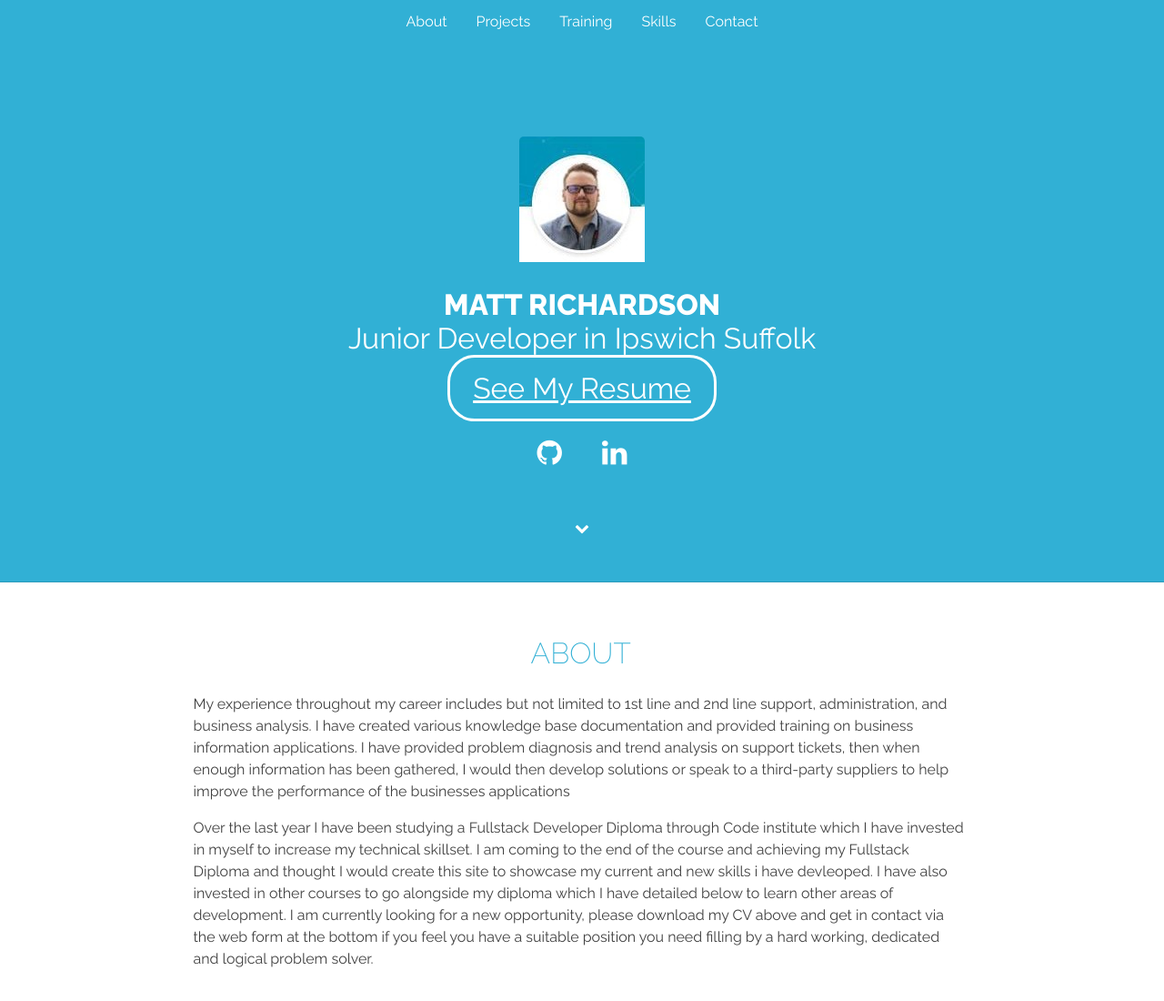
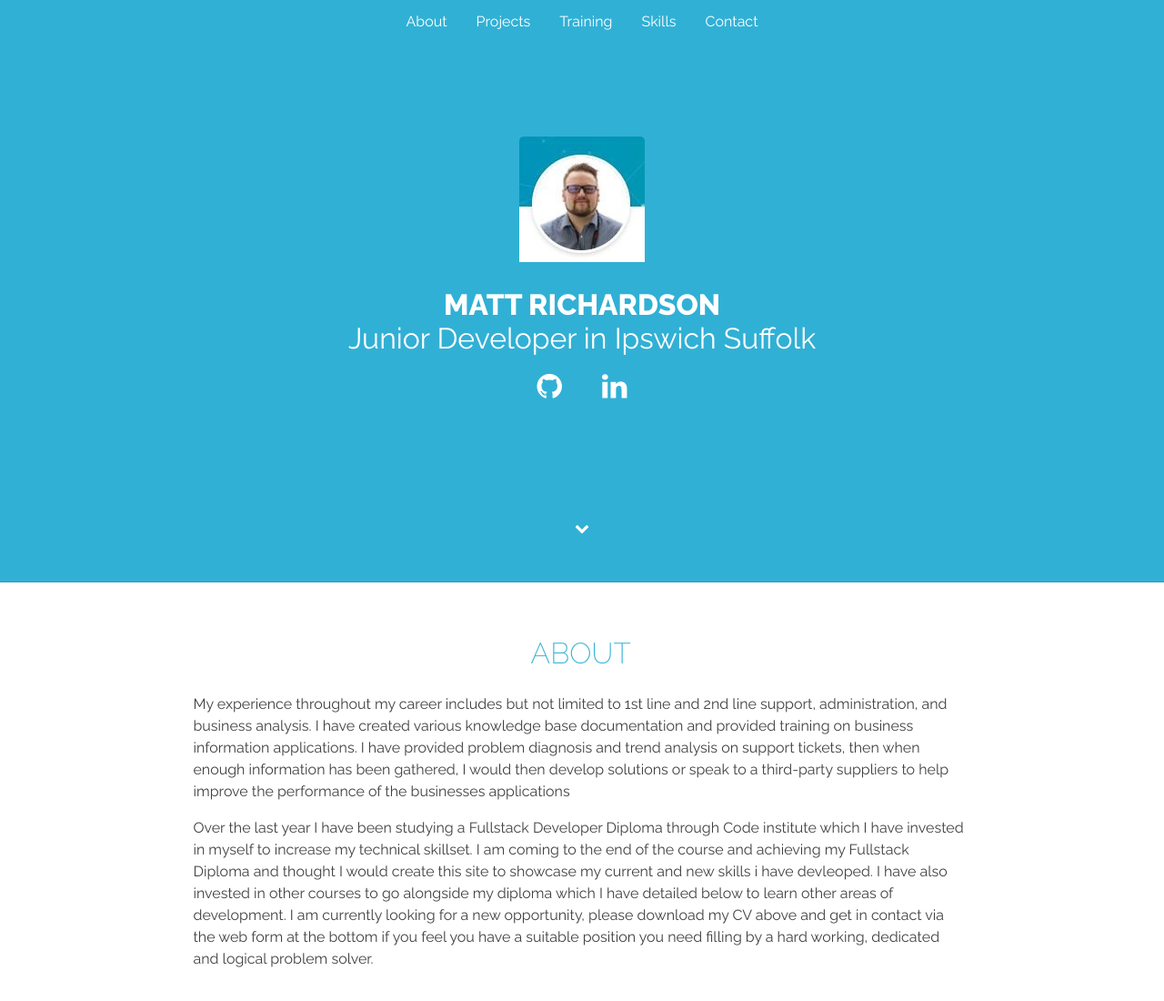
Before and after one commit to Zombietiko/MattRichardson, a plain HTML site: page index.html in a window 1280 px wide. Shown: the top 1100 px of the page at 91% size. Drawn offline with nearby package versions, Linux system fonts and the light colour scheme.

Commit message:
Removing CV

```diff
--- a/index.html
+++ b/index.html
@@ -27,7 +27,6 @@
         <div class="jumbotron-text" > <img src = "images/MyFace.JPG">
          <h1>Matt Richardson</h1>
           <p>Junior Developer in Ipswich Suffolk</p>
-           <a href="https://www.dropbox.com/s/mgw6bq6ij97r5ps/MatthewRichardsonCV.docx?dl=0" target = "_blank" class="btn-rounded-white">See My Resume</i></a>
     </div>
           <div class="jumbotron-social">
           <ul class="ul-social">
```
